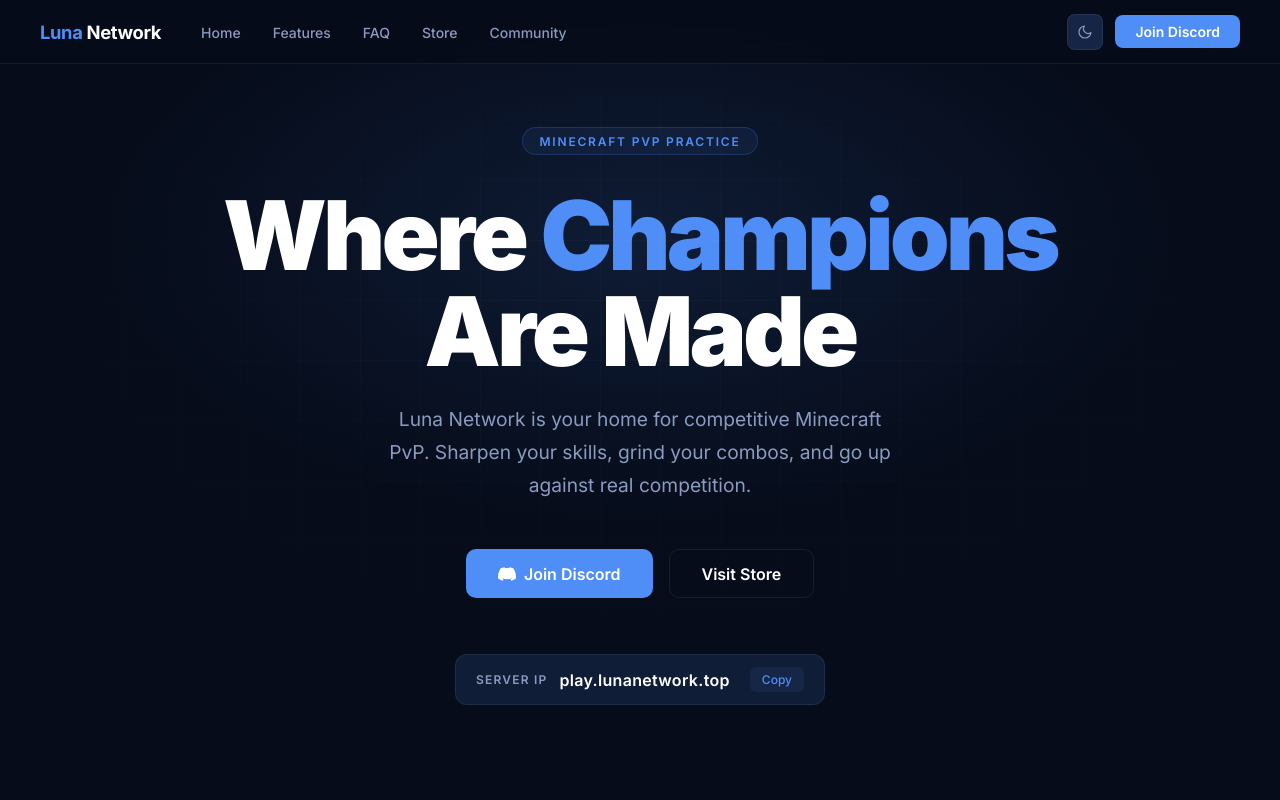
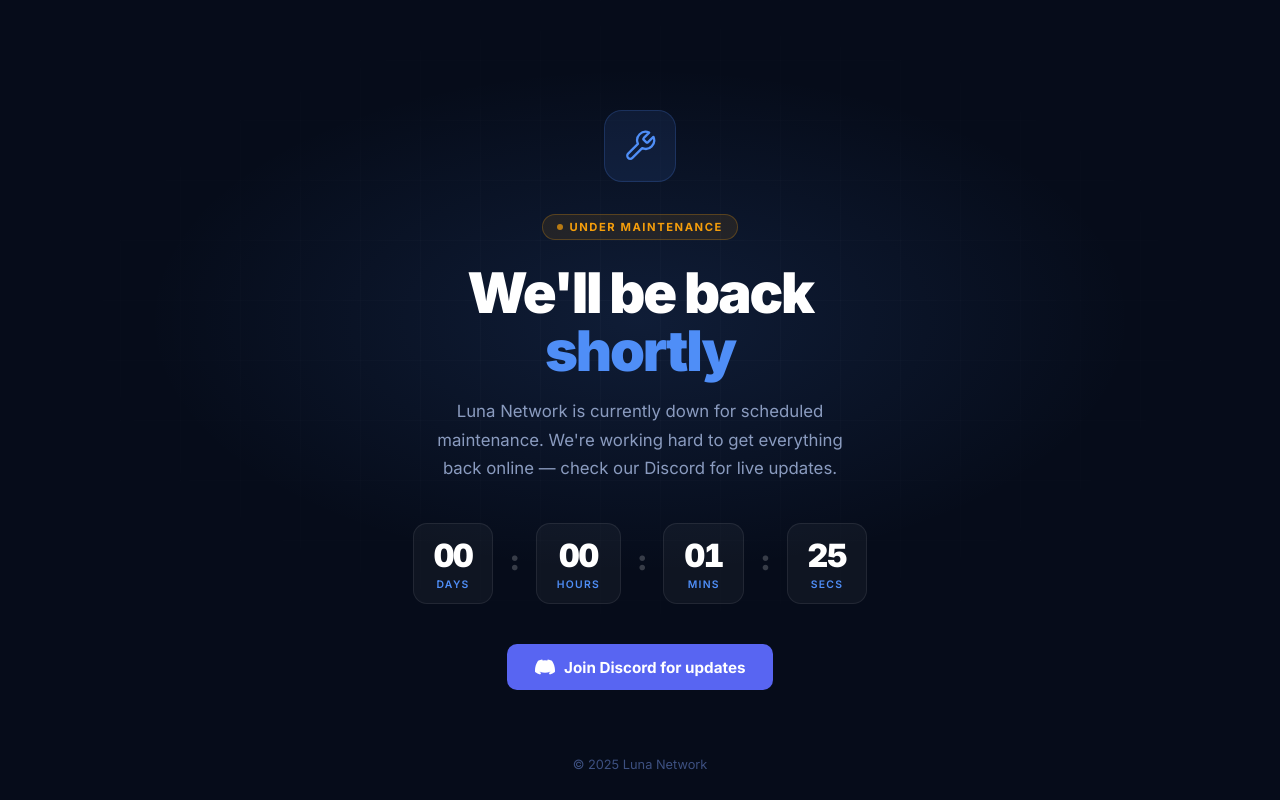
Before and after one commit to 7d05/luna-store, a plain HTML site: page index.html in a window 1280 px wide. Shown: the top 800 px of the page. Drawn offline with Linux system fonts and the light colour scheme.

Commit message:
Update index.html

```diff
--- a/index.html
+++ b/index.html
@@ -24,8 +24,8 @@
          '4H 15M 30S'      → 4 hours 15 minutes 30 seconds
          '1W 2D 4H 30M'    → 1 week 2 days 4 hours 30 minutes
     ═══════════════════════════════════════════ */
-    const MAINTENANCE          = false;
-    const MAINTENANCE_DURATION = null; /* e.g. '2H 30M' */
+    const MAINTENANCE          = true;
+    const MAINTENANCE_DURATION = '1M 30S'; /* e.g. '2H 30M' */
   </script>
   <style>
     *, *::before, *::after { box-sizing: border-box; margin: 0; padding: 0; }
```
